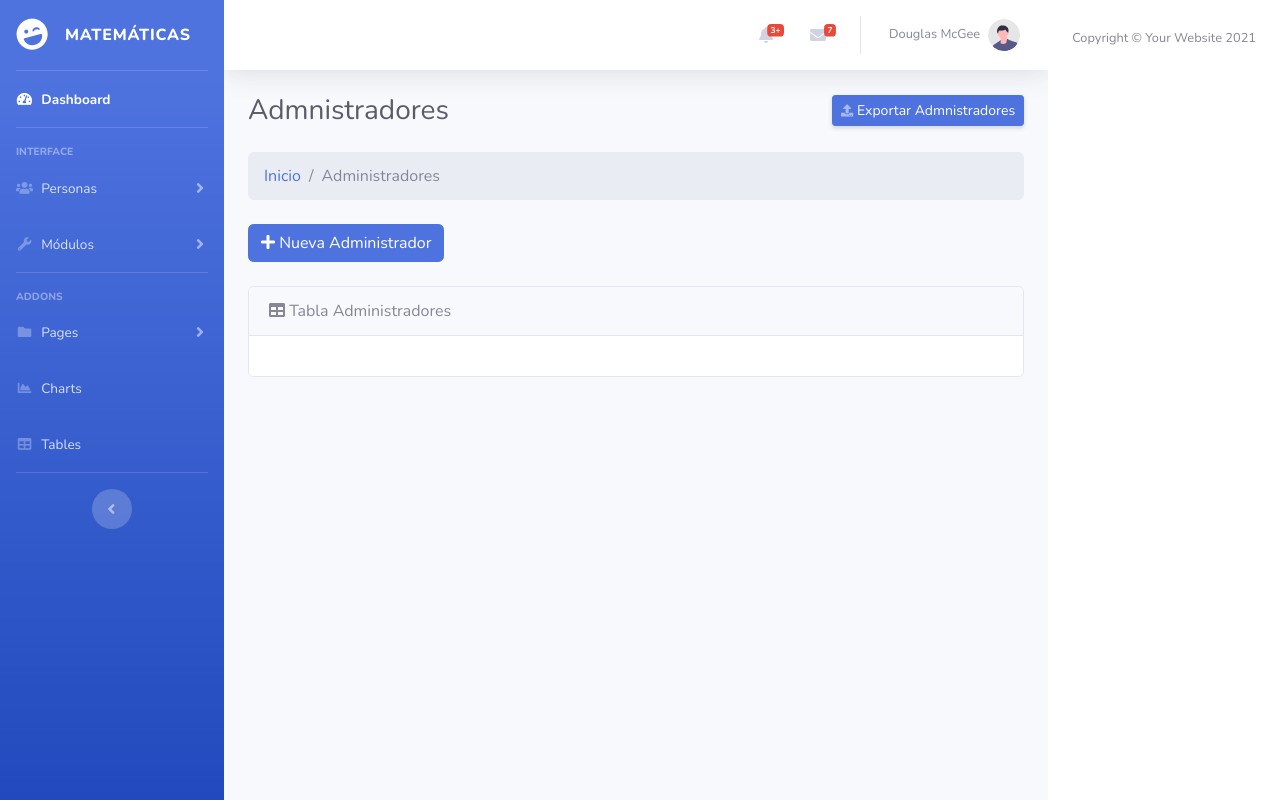
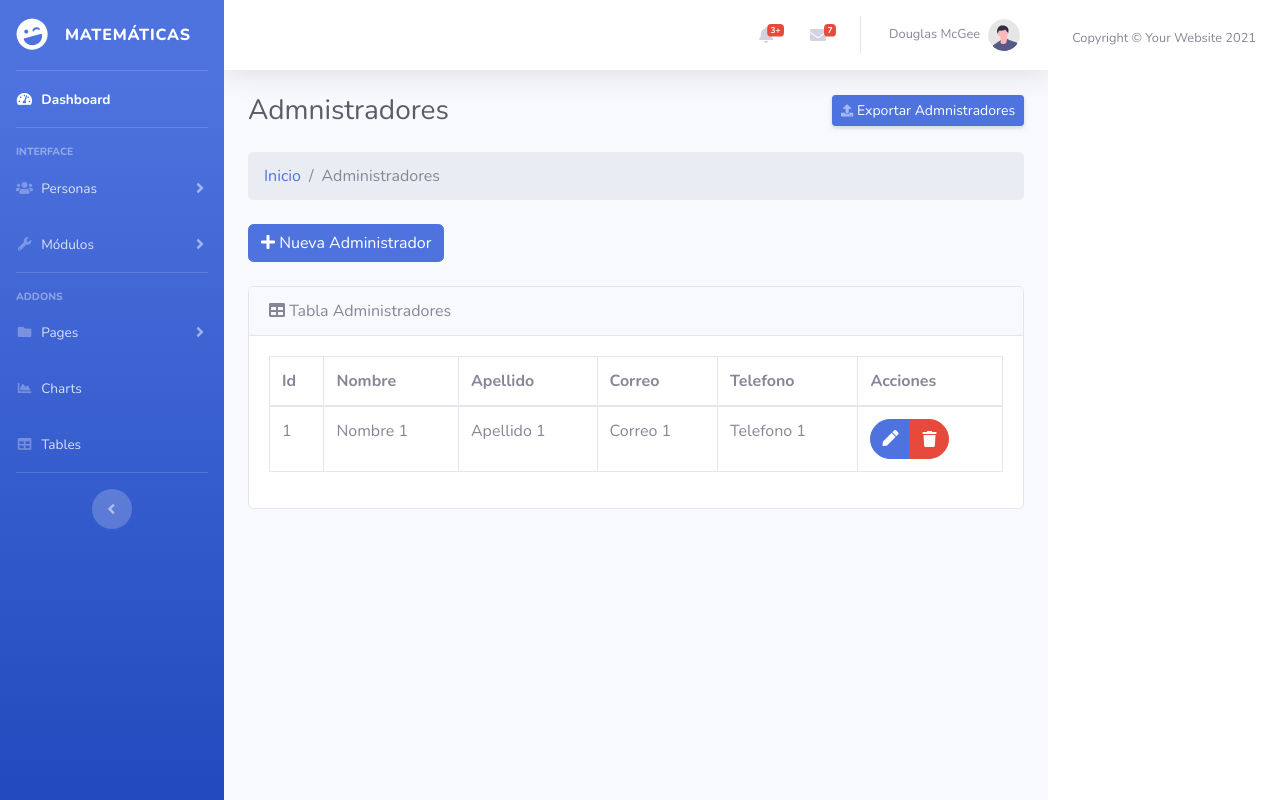
Before and after one commit to Dafaild25/project_matematicas, a Django app: page /administrador/ in a window 1280 px wide. Run offline with Django 5.2, Linux system fonts and the light colour scheme; some libraries are stand-ins or nearby versions.

Commit message:
generar interfaces

```diff
--- a/Aplicaciones/core/templates/administrador/index.html
+++ b/Aplicaciones/core/templates/administrador/index.html
@@ -33,6 +33,45 @@ Administradores
             Tabla Administradores
       </div>
        <div class="card-body">
+        <div class="table-responsive">
+            <table class="table table-bordered" id="dataTable" width="100%" cellspacing="0" >
+            <thead>
+                <tr>
+                    <th>Id</th>
+                    <th>Nombre</th>
+                    <th>Apellido</th>
+                    <th>Correo</th>
+                    <th>Telefono</th>
+                    <th>Acciones</th>
+                </tr>
+            </thead>
+            <tbody>
+              <tr>
+                <td>1</td>
+                <td>Nombre 1</td>
+                <td>Apellido 1</td>
+                <td>Correo 1</td>
+                <td>Telefono 1</td>
+                <td>
+                  <div class="btn-group" role="group" aria-label="Basic mixed styles example">
+
+
+                            <button type="submit" class=" btn btn-primary btn-circle "><span><i class="fas fa-pen"></i></span></button>
+
+
+
+                          <button type="button" class="btn btn-danger btn-circle" data-bs-toggle="modal" data-bs-target="#confirmarModal"><i class="fas fa-trash"></i></button>
+
+
+
+                        </div>
+
+                </td>
+
+              </tr>
+            </tbody>
+        </table>
+        </div>
 
        </div>
     </div>
@@ -40,5 +79,7 @@ Administradores
 {% endblock %}
 
 {% block js %}
+ <!-- Page level custom scripts -->
+    <script src="{% static 'js/demo/datatables-demo.js' %}"></script>
 
 {% endblock %}
--- a/Aplicaciones/core/views/crud_administrador_views.py
+++ b/Aplicaciones/core/views/crud_administrador_views.py
@@ -1,41 +1,9 @@
 from django.db import transaction
 from django.shortcuts import render, redirect
-from ..models import Persona, Usuario, Administrador
+
 
 def index(request):
     return render(request, 'administrador/index.html')
 
 def create(request):
     return render(request, 'administrador/create.html')
-
-@transaction.atomic
-def crear_administrador(request):
-    if request.method == 'POST':
-        try:
-            # Paso 1: Crear Persona
-            persona = Persona.objects.create(
-                nombres=request.POST['nombres'],
-                apellidos=request.POST['apellidos'],
-                dni=request.POST['dni'] == 'true',
-                email=request.POST['email']
-            )
-
-            # Paso 2: Crear Usuario
-            usuario = Usuario.objects.create(
-                username=request.POST['username'],
-                password=request.POST['password'],  # ⚠️ Codifica si es sensible
-                persona=persona,
-                estado='activo'
-            )
-
-            # Paso 3: Crear Administrador
-            Administrador.objects.create(
-                usuario=usuario
-            )
-
-            return redirect('lista_administradores')  # o render de éxito
-        except Exception as e:
-            transaction.set_rollback(True)
-            return render(request, 'page/Page_404.html', {'error': str(e)})
-
-    return render(request, 'core/crear_administrador.html')
```
Also changed, not shown: Aplicaciones/core/models.py (deleted, +0 -18 lines), Aplicaciones/core/migrations/0001_initial.py (deleted), Aplicaciones/core/templates/administrador/Edit.html (added), db.sqlite3 (deleted).
